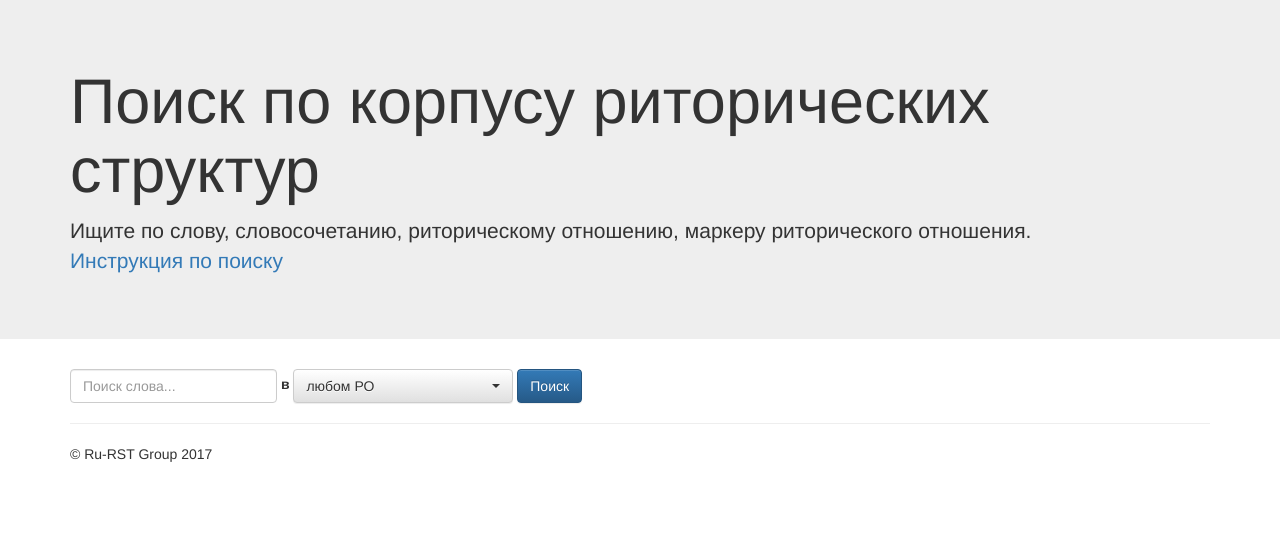
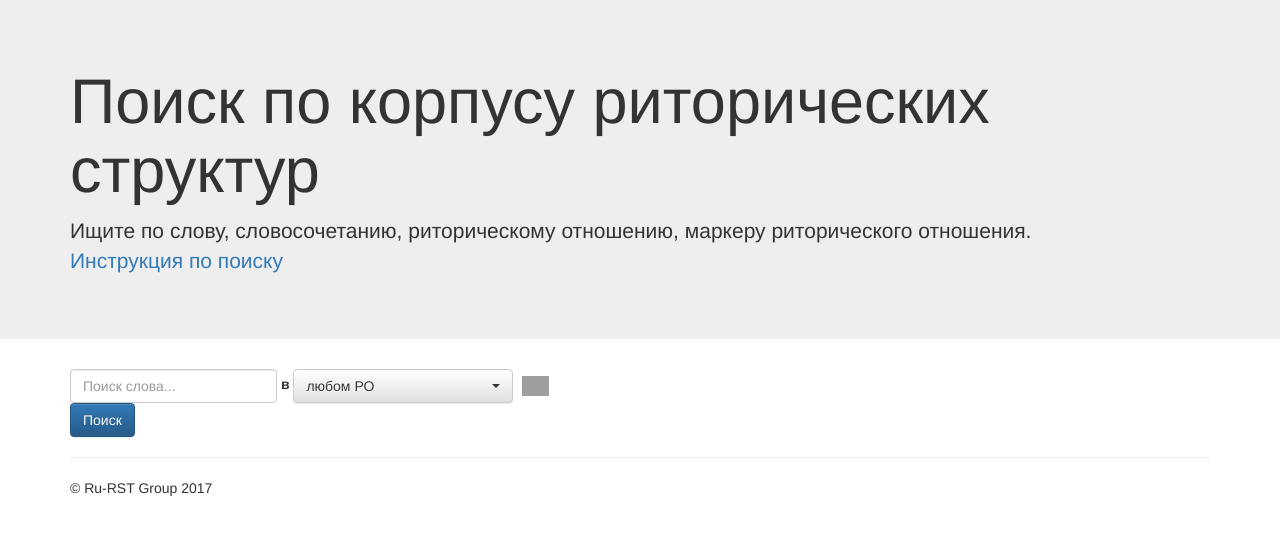
Before and after one commit to IraPS/Ru-RST-corpus, a Flask app: page /search.html in a window 1280 px wide. Shown: the part 51-586 px from the top of the page. Run offline with Flask 2, Linux system fonts and the light colour scheme; some libraries are stand-ins or nearby versions; grey boxes are pictures that could not be loaded.

Commit message:
Update search.html

```diff
--- a/backend/templates/search.html
+++ b/backend/templates/search.html
@@ -12,9 +12,8 @@
 {% endblock %}
 
 {% block content %}
-    <div class="row">
-		<div class="col-md-12">
-		<form class="form-inline">
+<form class="form-inline">
+	<div class="block">
   <label class="sr-only" for="inlineFormInput">Word</label>
   <input type="text" class="form-control mb-2 mr-sm-2 mb-sm-0" id="inlineFormInput" placeholder="Поиск слова...">
   <div class="form-group">
@@ -45,8 +44,12 @@
     <option>Volitional/Non-volitional Effect</option>
   </select>
 </div>
+  <a href="#" class="add"><img src="/static/img/plus_green.png" style="display: inline-block;height:30px;padding:5px;" alt="add more" class="img-responsive"/></a>
+</div>
   <button type="submit" class="btn btn-primary">Поиск</button>
 </form>
-</div>
-</div>
+
+<script src="https://code.jquery.com/jquery-3.2.1.min.js"
+			  integrity="sha256-hwg4gsxgFZhOsEEamdOYGBf13FyQuiTwlAQgxVSNgt4="
+			  crossorigin="anonymous"></script>
 {% endblock %}
```
